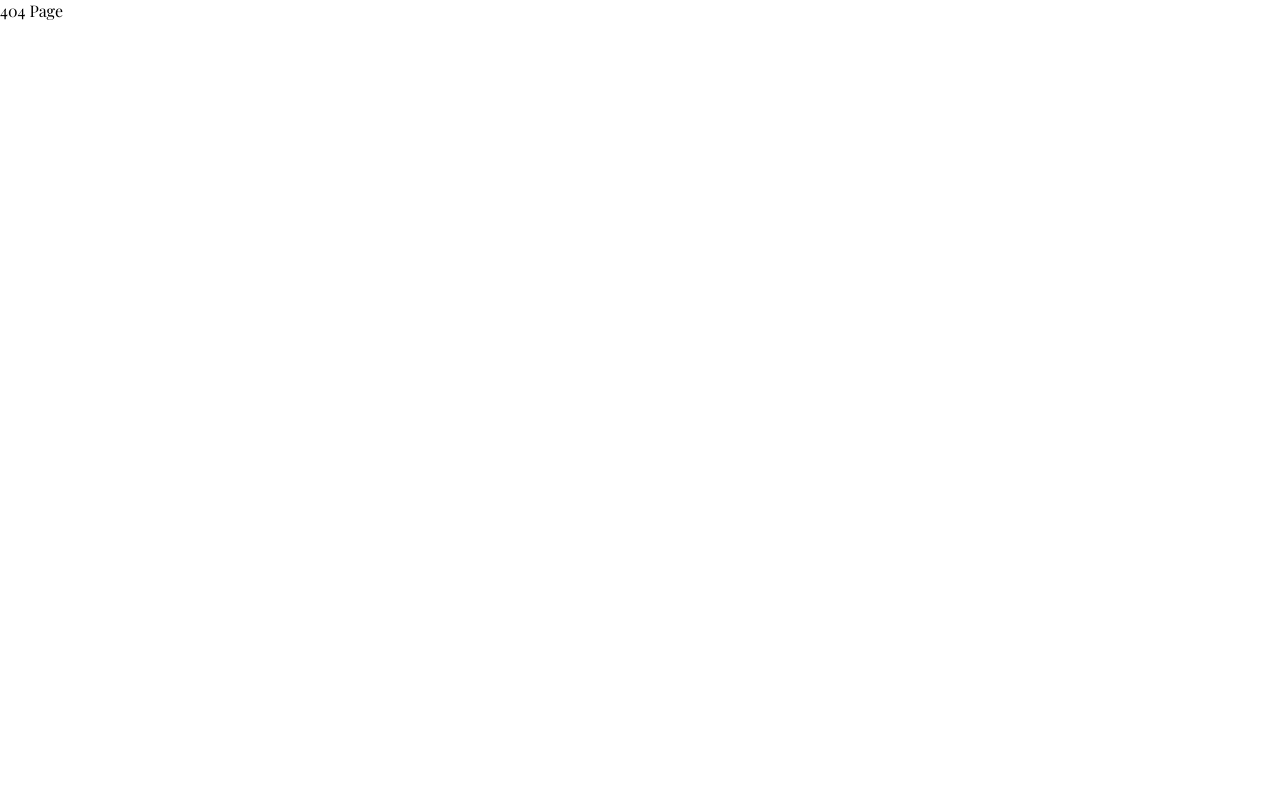
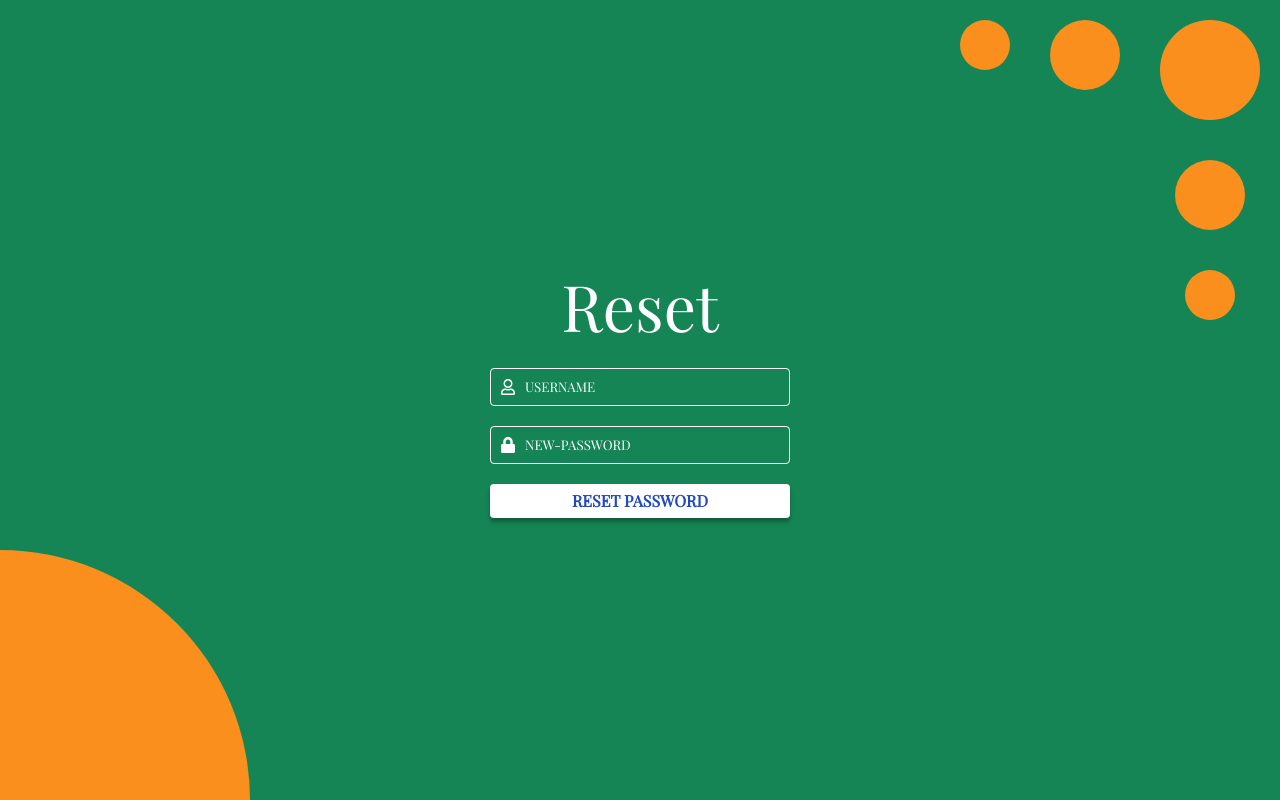
Before and after one commit to ShrutiOmer/Homzie--A-hostel-finder, a React (Create React App) app: page /ResetPage in a window 1280 px wide. Built offline with nearby package versions, Linux system fonts and the light colour scheme.

Commit message:
Resolved

```diff
--- a/src/App.js
+++ b/src/App.js
@@ -37,6 +37,7 @@ import NotFoundPage from "./Pages/NotFoundPage/NotFoundPage";
 //import Navbar from "./Components/Navbar/Navbar";
 // import Footer from "./Components/Footer/Footer";
 import LoginPage from "./Pages/LoginPage/Login"
+import ResetPage from "./Pages/ResetPage/ResetPage"
 
 function App() {
   return (
@@ -45,6 +46,7 @@ function App() {
       <Switch>
         <Route exact path="/" component={HomePage} />
         <Route exact path="/login" component={LoginPage} />
+        <Route exact path="/ResetPage" component={ResetPage} />
         <Route component={NotFoundPage} />
       </Switch>
       {/* <Footer /> */}
--- a/src/Components/Button/Button.js
+++ b/src/Components/Button/Button.js
@@ -5,6 +5,7 @@ function Button(props) {
     return(
         <div>
         <Link to={props.link}><button className="btn">{props.name}</button></Link>
+        <Link to="/src/Pages/ResetPage"></Link>
         </div>
     );
 };
--- a/src/Pages/LoginPage/Login.js
+++ b/src/Pages/LoginPage/Login.js
@@ -16,7 +16,7 @@ const Login = () => {
                <Input type='text' name='username' placeholder='USERNAME' icon={faUser} />
                <Input type='password' name='pwd' placeholder='PASSWORD' icon={faLock} />
                <button className={styles.btn}>LOGIN</button>
-               <h3><Link to='/' style={{textDecoration:'none' ,color:'white'}}>Forgot Password?</Link></h3>
+               <h3><Link to='/ResetPage' style={{textDecoration:'none' ,color:'white'}}>Forgot Password?</Link></h3>
                <div className={styles.or} >
                 <div className={styles.line}></div><span>OR</span><div className={styles.line}></div>
                </div>
--- /dev/null
+++ b/src/Pages/ResetPage/ResetPage.js
@@ -0,0 +1,25 @@
+import React from 'react'
+import Background from '../../Components/Background/Background'
+import styles from './ResetPage.module.css'
+
+import Input from '../../Components/Input/Input'
+import { Link } from 'react-router-dom'
+import { FontAwesomeIcon } from '@fortawesome/react-fontawesome'
+import {faUser} from '@fortawesome/free-regular-svg-icons'
+import {faLock} from '@fortawesome/free-solid-svg-icons'
+const Login = () => {
+    return (
+        <div className={styles.container}>
+           <Background />
+           <div className={styles.form}>
+               <h1 className={styles.heading}>Reset</h1>
+               <Input type='text' name='username' placeholder='USERNAME' icon={faUser} />
+               <Input type='password' name='pwd' placeholder='NEW-PASSWORD' icon={faLock} />
+               <button className={styles.btn}>RESET PASSWORD</button>
+               </div>
+               </div>
+    )
+
+}
+
+export default Login
--- /dev/null
+++ b/src/Pages/ResetPage/ResetPage.module.css
@@ -0,0 +1,45 @@
+.container{
+    height: 100%;
+}
+.form{
+    position: absolute;
+    width: 100%;
+    height: 100%;
+    top: 0;
+    padding: 100px 476px;
+}
+.form{
+    display: flex;
+    flex-direction: column;
+    justify-content: center;
+    align-items: center;
+}
+.heading{
+    text-align: center;
+    width: 300px;
+    margin-bottom: 20px;
+    font-style: normal;
+font-weight: normal;
+font-size: 64px;
+line-height: 85px;
+color: #FFFFFF;
+
+}
+.btn{
+    padding: 7px;
+    width: 300px;
+    margin-bottom: 20px;
+    background-color: white;
+    color: #2148C0;
+    box-shadow: 0px 4px 4px rgba(0, 0, 0, 0.3);
+    border-radius: 4px;
+    font-style: normal;
+font-weight: 600;
+font-size: 16px;
+line-height: 20px;
+border: none;
+display: flex;
+
+    justify-content: center;
+    align-items: center;
+}
```
